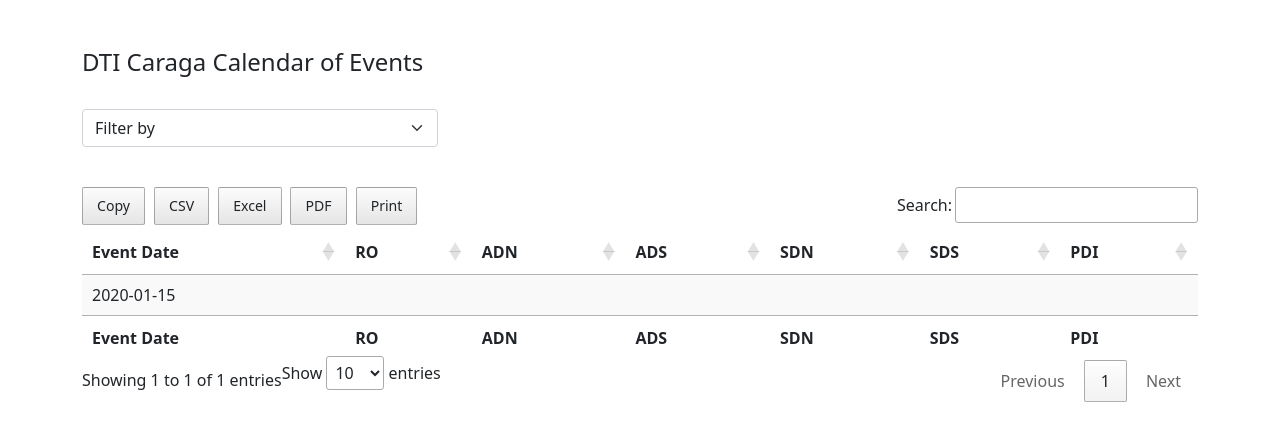
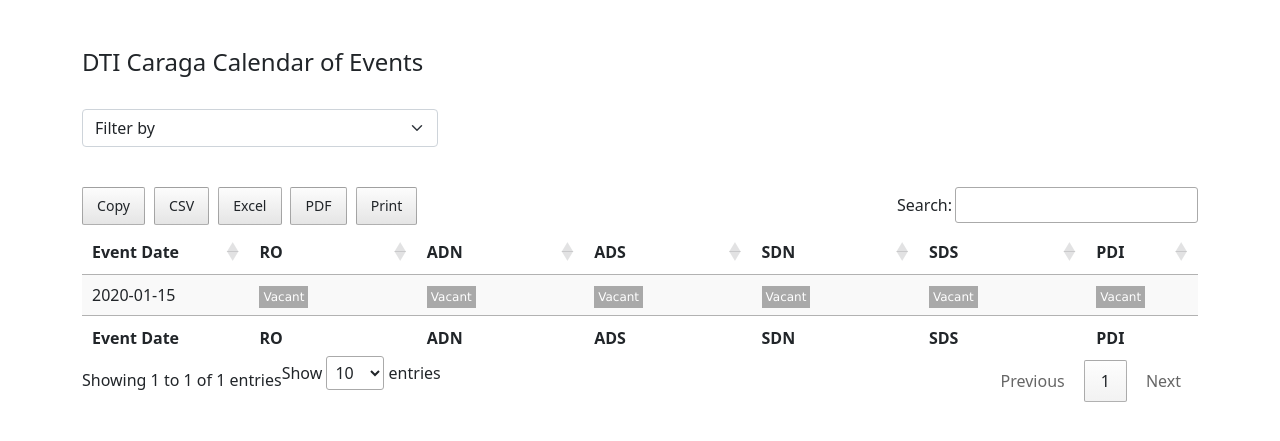
Before and after one commit to j-curato/dticalendar, a Django app: page /events/get_eventsList/ in a window 1280 px wide. Shown: the top 441 px of the page. Run offline with Django 4.2, Linux system fonts and the light colour scheme; tables that the repository leaves empty hold one stand-in row (values such as "Sample post"); some libraries are stand-ins or nearby versions.

Commit message:
added css styling to datatable col in events public portal

```diff
--- a/static/js/custom-events-vue.js
+++ b/static/js/custom-events-vue.js
@@ -56,6 +56,126 @@ const appEvents = Vue.createApp({
                     // Add more columns as needed
                 ],
                 'order': [[0, 'asc']], // Order by ID column, descending
+                //apply css style to the columns
+                'columnDefs': [
+                    {
+                        'targets': [2],  // Apply text highlighting to columns RO, ADN, ADS, SDN, SDS, PDI
+                        'render': function (data, type, row) {
+                            if (data === null || data === undefined) {
+                                return '<span class="highlight-vacant">Vacant</span>';
+                            } else {
+                                // Replace commas with bullets and add line breaks
+                                var formattedData = data.replace(/,/g, ' <br>&nbsp;&#8226;');
+
+                                if (formattedData.includes('<br>')) {
+                                    // If the data contains a line break, apply multiline CSS
+                                    return '<span class="highlight-offices regional-office multiline">&#8226; ' + formattedData + '</span>';
+                                } else {
+                                    return '<span class="highlight-offices regional-office">&#8226; ' + formattedData + '</span>';
+                                }
+                            }
+                        },
+                    },
+                    {
+                        'targets': [3],  // Apply text highlighting to columns RO, ADN, ADS, SDN, SDS, PDI
+                        'render': function (data, type, row) {
+                            if (data === null || data === undefined) {
+                                return '<span class="highlight-vacant">Vacant</span>';
+                            } else {
+                                // Replace commas with bullets and add line breaks
+                                var formattedData = data.replace(/,/g, ' <br>&nbsp;&#8226;');
+
+                                if (formattedData.includes('<br>')) {
+                                    // If the data contains a line break, apply multiline CSS
+                                    return '<span class="highlight-offices po-adn multiline">&#8226; ' + formattedData + '</span>';
+                                } else {
+                                    return '<span class="highlight-offices po-adn">&#8226; ' + formattedData + '</span>';
+                                }
+                            }
+                        },
+                    },
+                    {
+                        'targets': [4],  // Apply text highlighting to columns RO, ADN, ADS, SDN, SDS, PDI
+                        'render': function (data, type, row) {
+                            if (data === null || data === undefined) {
+                                return '<span class="highlight-vacant">Vacant</span>';
+                            } else {
+                                // Replace commas with bullets and add line breaks
+                                var formattedData = data.replace(/,/g, ' <br>&nbsp;&#8226;');
+
+                                if (formattedData.includes('<br>')) {
+                                    // If the data contains a line break, apply multiline CSS
+                                    return '<span class="highlight-offices po-ads multiline">&#8226; ' + formattedData + '</span>';
+                                } else {
+                                    return '<span class="highlight-offices po-ads">&#8226; ' + formattedData + '</span>';
+                                }
+                            }
+                        },
+                    },
+                    {
+                        'targets': [5],  // Apply text highlighting to columns RO, ADN, ADS, SDN, SDS, PDI
+                        'render': function (data, type, row) {
+                            if (data === null || data === undefined) {
+                                return '<span class="highlight-vacant">Vacant</span>';
+                            } else {
+                                // Replace commas with bullets and add line breaks
+                                var formattedData = data.replace(/,/g, ' <br>&nbsp;&#8226;');
+
+                                if (formattedData.includes('<br>')) {
+                                    // If the data contains a line break, apply multiline CSS
+                                    return '<span class="highlight-offices po-sdn multiline">&#8226; ' + formattedData + '</span>';
+                                } else {
+                                    return '<span class="highlight-offices po-sdn">&#8226; ' + formattedData + '</span>';
+                                }
+                            }
+                        },
+                    },
+                    {
+                        'targets': [6],  // Apply text highlighting to columns RO, ADN, ADS, SDN, SDS, PDI
+                        'render': function (data, type, row) {
+                            if (data === null || data === undefined) {
+                                return '<span class="highlight-vacant">Vacant</span>';
+                            } else {
+                                // Replace commas with bullets and add line breaks
+                                var formattedData = data.replace(/,/g, ' <br>&nbsp;&#8226;');
+
+                                if (formattedData.includes('<br>')) {
+                                    // If the data contains a line break, apply multiline CSS
+                                    return '<span class="highlight-offices po-sds multiline">&#8226; ' + formattedData + '</span>';
+                                } else {
+                                    return '<span class="highlight-offices po-sds">&#8226; ' + formattedData + '</span>';
+                                }
+                            }
+                        },
+                    },
+                    {
+                        'targets': [7],  // Apply text highlighting to columns RO, ADN, ADS, SDN, SDS, PDI
+                        'render': function (data, type, row) {
+                            if (data === null || data === undefined) {
+                                return '<span class="highlight-vacant">Vacant</span>';
+                            } else {
+                                // Replace commas with bullets and add line breaks
+                                var formattedData = data.replace(/,/g, ' <br>&nbsp;&#8226;');
+
+                                if (formattedData.includes('<br>')) {
+                                    // If the data contains a line break, apply multiline CSS
+                                    return '<span class="highlight-offices po-pdi multiline">&#8226; ' + formattedData + '</span>';
+                                } else {
+                                    return '<span class="highlight-offices po-pdi">&#8226; ' + formattedData + '</span>';
+                                }
+                            }
+                        },
+                    },
+                    {'width': '5%', 'targets': 0},  // Adjust the percentage for each column
+                    {'width': '15%', 'targets': 1},
+                    {'width': '15%', 'targets': 2},
+                    {'width': '15%', 'targets': 3},
+                    {'width': '15%', 'targets': 4},
+                    {'width': '15%', 'targets': 5},
+                    {'width': '15%', 'targets': 6},
+                    {'width': '10%', 'targets': 7},
+                    // Add more 'columnDefs' as needed
+                ],
 
                 }); // end of the $('#eventsDivDisplayTable').DataTable()
 
--- a/users/templates/users/master.html
+++ b/users/templates/users/master.html
@@ -69,6 +69,43 @@
         .modal.fade .modal-dialog.modal-dialog-slideout {-webkit-transform: translate(-100%,0);transform: translate(-100%,0);}
         .modal.fade.show .modal-dialog.modal-dialog-slideout {-webkit-transform: translate(0,0);transform: translate(0,0);flex-flow: column;}
         .modal-dialog-slideout .modal-content{border: 0;}
+
+        .highlight-offices{
+            text-align: center;
+            font-size: 12px;
+            color:#fff;
+            padding: 4px;
+            font-family: Verdana, sans-serif;
+
+        }
+
+        .highlight-vacant{
+            text-align: center;
+            background-color: darkgrey;
+            font-size: 12px;
+            color: #fff;
+            padding: 4px;
+            font-family: Verdana, sans-serif;
+        }
+
+        .regional-office{
+          background-color: #007bff;
+        }
+        .po-adn{
+          background-color: #28a745;
+        }
+        .po-ads{
+          background-color: rgb(238, 161, 46)
+        }
+        .po-sdn{
+          background-color: #dc3545;
+        }
+        .po-sds{
+          background-color: blueviolet;
+        }
+        .po-pdi{
+          background-color: rgb(252, 40, 164);
+        }
 
     </style>
 
```
